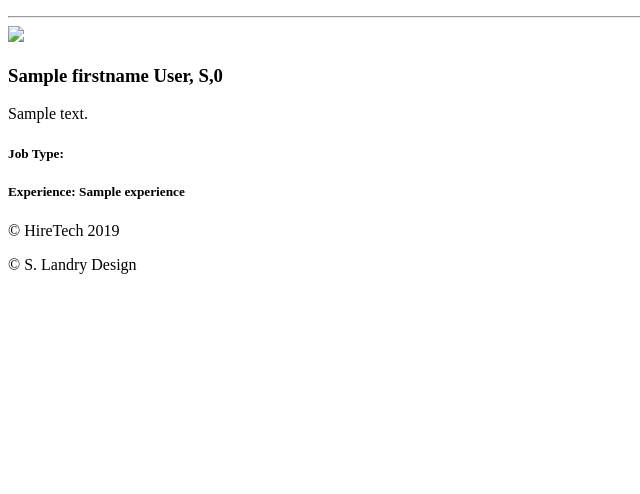
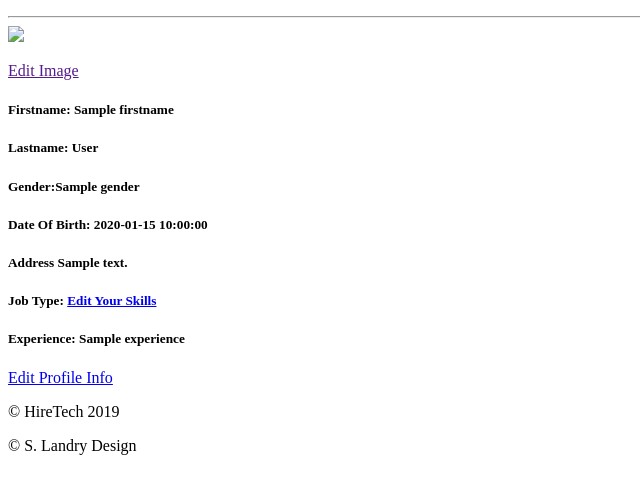
Before and after one commit to mugunga007/hiretech, a Yii app: template frontend/views/seeker/seekerprofile.php in a window 1280 px wide. Shown: the top 494 px of the page, without its empty margins (0-640 px from the left). Run offline with PHP 8.4 and a stand-in for Yii, Linux system fonts and the light colour scheme; the template is opened without the code that fills it: most values are stand-ins (such as "Sample title", 1, 10 or a date in 2020); data that the repository does not hold is empty; some libraries are stand-ins or nearby versions.

Commit message:
seeker edit forms

```diff
--- a/frontend/views/seeker/seekerprofile.php
+++ b/frontend/views/seeker/seekerprofile.php
@@ -7,6 +7,7 @@
  */
 
 use yii\helpers\Url;
+use yii\helpers\Html;
 ?>
 
 
@@ -14,11 +15,11 @@ use yii\helpers\Url;
 
 
 <div class="row">
-    <div class="seekerprofile">
     <div class="col-md-2">
     </div>
 
     <div class="col-md-8">
+
 
     <?php
 
@@ -42,19 +43,21 @@ use yii\helpers\Url;
     //  $status = $selected->getSelected_seeker($providerid,$model->seeker_id)->status;
     ?>
 
-    <div class="col-md-4 col-sm-6  ">
+
+   <div class="seekerprofile">
+    <div class="row">
+        <div class="col-sm-4 ">
 
            <img src="<?=Url::to(['img/upload/'.$model->picture])?>" class="img-responsive" width="150px">
+            <p><a href=""><i class="fa fa-image"></i> Edit Image</a></p>
         </div>
-    <div class="col-md-8 col-sm-6 ">
-        <h3><?=$model->firstname?> <?=$model->lastname?>, <b><?=strtoupper(substr($model->gender,0,1))?>,<?=$age?>
 
-
-
-            </b></h3>
-
-
-        <p><i class="fa fa-map-marker-alt"> </i> <?=$model->address?></p>
+        <div class="col-md-8">
+            <h5><b><i class="fa fa-user"></i> Firstname:</b> <?=$model->firstname?></h5>
+            <h5><b><i class="fa fa-user"></i> Lastname:</b> <?=$model->lastname?></h5>
+            <h5><b><i class="fa fa-info"></i> Gender:</b><?=ucfirst($model->gender)?></h5>
+             <h5><b><i class="fa fa-birthday-cake"></i> Date Of Birth:</b> <?=$model->dob?></h5>
+             <h5><b><i class="fa fa-map-marker"></i> Address</b> <?=$model->address?></h5>
 
            <h5><i class="fa fa-briefcase"></i> <b>Job Type:</b>
                <?php
@@ -65,13 +68,23 @@ use yii\helpers\Url;
                    <?php
                }
                ?>
+               <a href="<?=Url::to('editseekerjobs')?>" class=" text-center"> <i class="fa fa-briefcase"></i> Edit Your Skills</a>
+
            </h5>
            <h5><i class="fa fa-user-graduate"></i> <b>Experience:</b> <?=$model->experience?> </h5>
+
+            <a href="<?=Url::to(['editseeker',
+                'seeker_id'=>Yii::$app->user->identity->seeker->seeker_id])?>"
+               class="btn mybtnprimary text-center"> <i class="fa fa-user-edit"></i> Edit Profile Info</a>
+
+</div>
+   </div>
     </div>
 
 
+</div>
 
-    </div>
+
     <div class="col-md-2">
     </div>
 </div>
```
Also changed, not shown: frontend/controllers/SeekerController.php (+11 -0 lines), frontend/views/seeker/_form_update.php (added, +64 -0 lines), frontend/views/seeker/edit_seeker.php (added, +52 -0 lines), frontend/views/seeker/edit_seekerjobs.php (added, +7 -0 lines). Lines whose indentation alone changed are shown as unchanged.
